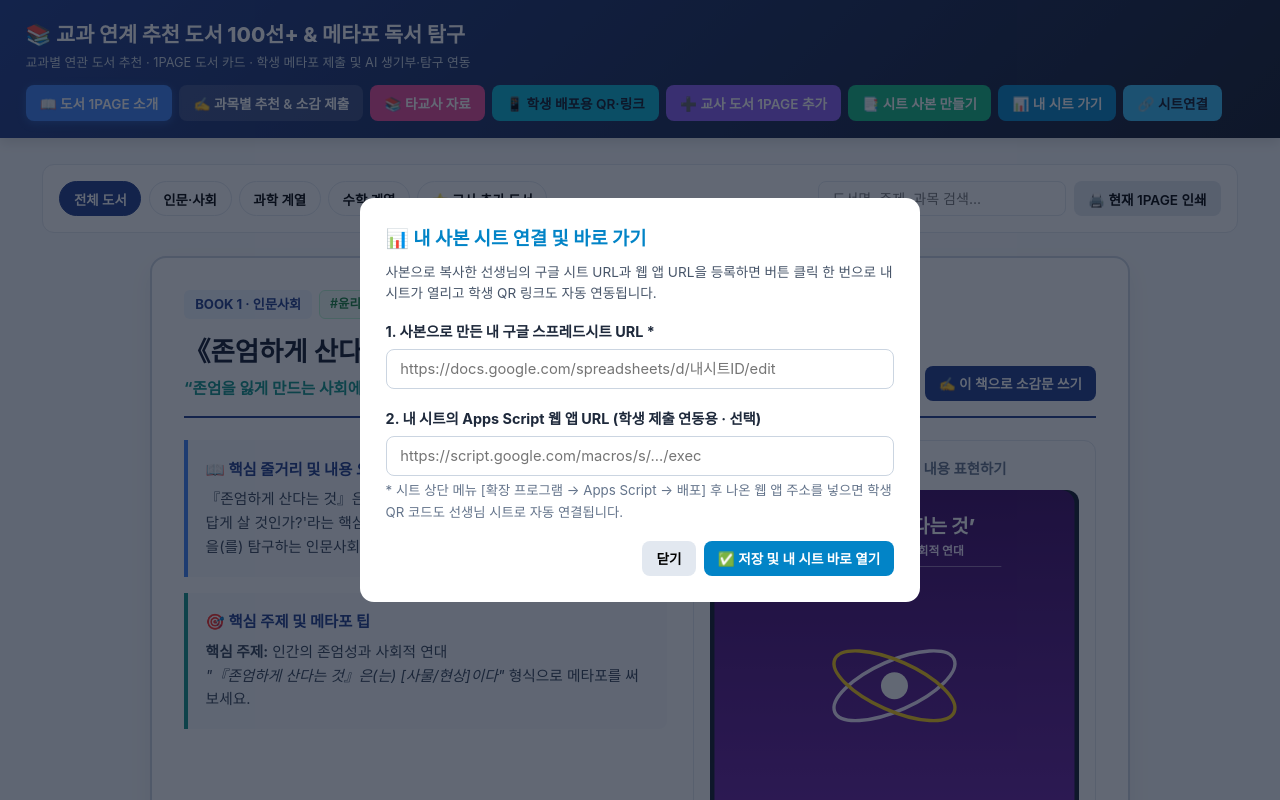
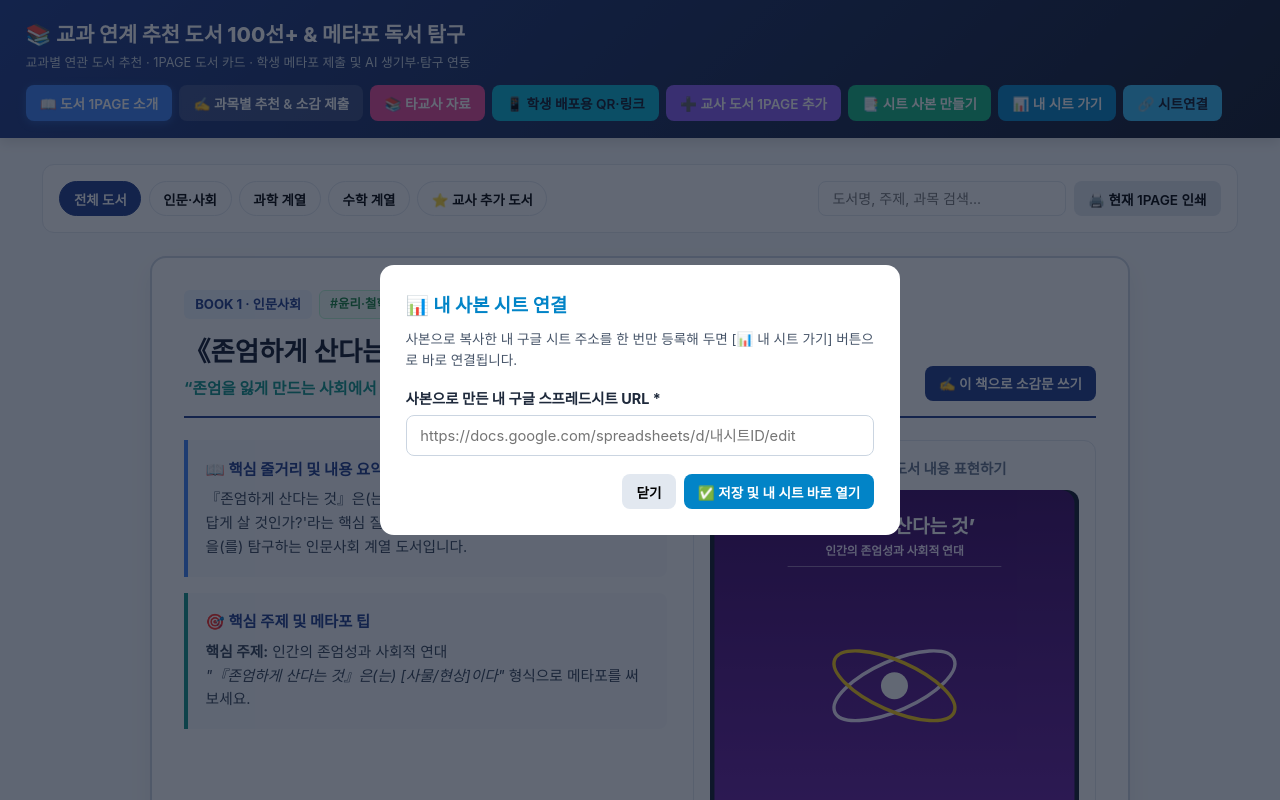
Before and after one commit to nchina9/dushu, a plain HTML site: page index.html in a window 1280 px wide. Both pictures are taken after a click on the button "🔗 시트연결". Shown: the top 800 px of the page. Drawn offline with Linux system fonts and the light colour scheme.

Commit message:
Update index.html

```diff
--- a/index.html
+++ b/index.html
@@ -570,17 +570,12 @@
 
 
 <div id="mySheetConnectModal" class="modal">
-  <div class="modal-content" style="max-width:560px;">
-    <h3 id="mySheetModalTitle" style="color:#0284c7; margin-bottom:0.5rem;">📊 내 사본 시트 자동 연결</h3>
+  <div class="modal-content" style="max-width:520px;">
+    <h3 id="mySheetModalTitle" style="color:#0284c7; margin-bottom:0.5rem;">📊 내 사본 시트 연결</h3>
     <p id="mySheetModalDesc" style="font-size:0.85rem; color:#475569; margin-bottom:1rem; line-height:1.55;"></p>
     <div class="form-group">
-      <label>1. 사본으로 만든 내 구글 스프레드시트 URL *</label>
+      <label>사본으로 만든 내 구글 스프레드시트 URL *</label>
       <input type="url" id="peerSheetUrlInput" class="form-control" placeholder="https://docs.google.com/spreadsheets/d/내시트ID/edit">
-    </div>
-    <div class="form-group">
-      <label>2. 내 시트의 Apps Script 웹 앱 URL (학생 제출 연동용 · 선택)</label>
-      <input type="url" id="peerGasUrlInput" class="form-control" placeholder="https://script.google.com/macros/s/.../exec">
-      <small style="color:#64748b; display:block; margin-top:4px;">* 시트 상단 메뉴 [확장 프로그램 → Apps Script → 배포] 후 나온 웹 앱 주소를 넣으면 학생 QR 코드도 선생님 시트로 자동 연결됩니다.</small>
     </div>
     <div style="display:flex; justify-content:flex-end; gap:0.5rem; margin-top:1rem;">
       <button type="button" class="btn" style="background:#e2e8f0;" onclick="closeMySheetConnectModal()">닫기</button>
@@ -1319,14 +1314,13 @@ function openMySheetConnectModal(fromCopy) {
   const titleEl = document.getElementById("mySheetModalTitle");
   const descEl = document.getElementById("mySheetModalDesc");
   if (fromCopy) {
-    titleEl.textContent = "📑 시트 사본 생성 완료 → 내 시트 자동 연결";
-    descEl.textContent = "새 탭에서 [사본 만들기]를 누른 뒤, 생성된 내 구글 시트 URL(및 배포한 Apps Script URL)을 아래에 붙여넣고 [저장 및 바로 열기]를 누르세요. 이후 [📊 내 시트 가기]와 [📱 학생 배포용 QR·링크]가 선생님 사본 시트로 자동 연결됩니다.";
+    titleEl.textContent = "📑 시트 사본 만들기 → 내 시트 연결";
+    descEl.textContent = "새 탭에서 사본을 만든 뒤, 생성된 내 구글 시트 주소만 붙여넣고 [저장 및 내 시트 바로 열기]를 누르세요. 다음부터는 [📊 내 시트 가기] 버튼으로 바로 열립니다.";
   } else {
-    titleEl.textContent = "📊 내 사본 시트 연결 및 바로 가기";
-    descEl.textContent = "사본으로 복사한 선생님의 구글 시트 URL과 웹 앱 URL을 등록하면 버튼 클릭 한 번으로 내 시트가 열리고 학생 QR 링크도 자동 연동됩니다.";
+    titleEl.textContent = "📊 내 사본 시트 연결";
+    descEl.textContent = "사본으로 복사한 내 구글 시트 주소를 한 번만 등록해 두면 [📊 내 시트 가기] 버튼으로 바로 연결됩니다.";
   }
   document.getElementById("peerSheetUrlInput").value = localStorage.getItem("myPeerSheetUrl") || "";
-  document.getElementById("peerGasUrlInput").value = localStorage.getItem("myPeerGasUrl") || "";
   modal.classList.add("open");
 }
 
@@ -1336,18 +1330,13 @@ function closeMySheetConnectModal() {
 
 function saveAndOpenMySheet() {
   const sheetInput = document.getElementById("peerSheetUrlInput").value.trim();
-  const gasInput = document.getElementById("peerGasUrlInput").value.trim();
   if (!sheetInput) {
-    alert("사본으로 생성된 내 구글 시트 주소를 붙여넣어 주세요.");
+    alert("사본으로 만든 내 구글 시트 주소를 붙여넣어 주세요.");
     return;
   }
   const cleanSheetUrl = sheetInput.replace(/\/copy.*$/, "/edit");
   localStorage.setItem("myPeerSheetUrl", cleanSheetUrl);
   localStorage.setItem("sheetUrl", cleanSheetUrl);
-  if (gasInput) {
-    localStorage.setItem("myPeerGasUrl", gasInput);
-    localStorage.setItem("gasUrl", gasInput);
-  }
   closeMySheetConnectModal();
   window.open(cleanSheetUrl, "_blank");
 }
```
